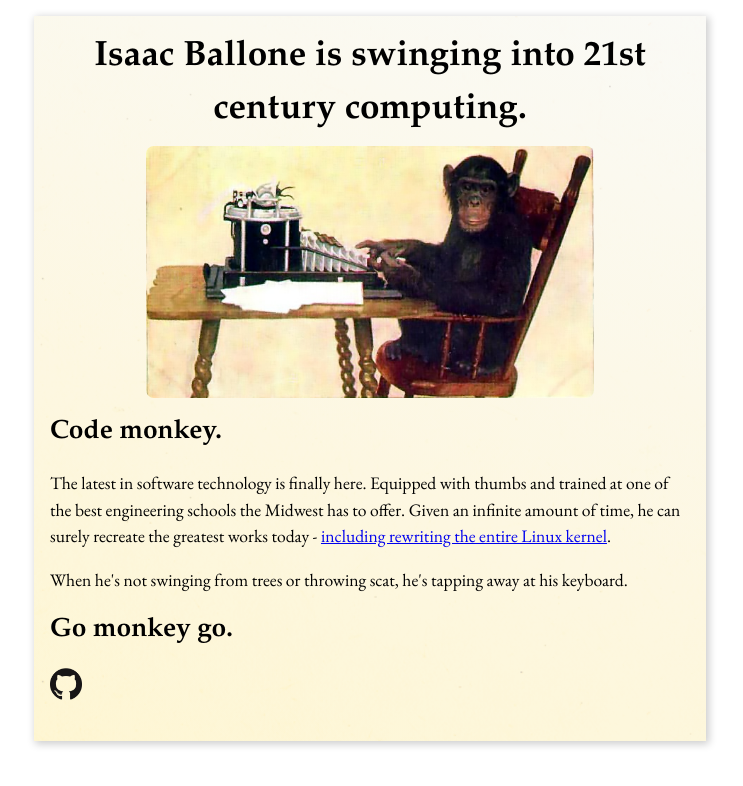
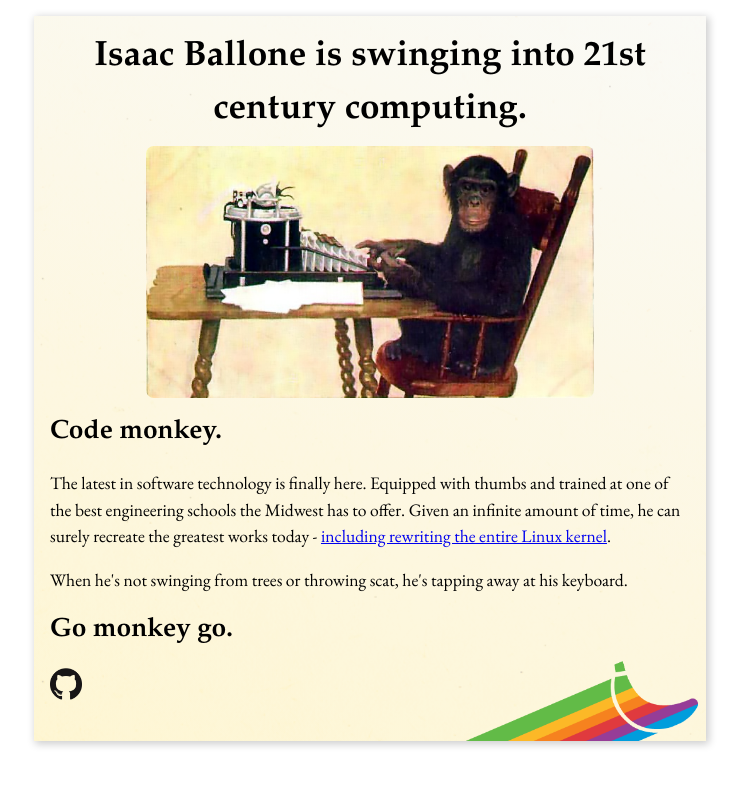
Before and after one commit to balloneij/balloneij.com, a plain HTML site: page index.html in a window 1280 px wide. Shown: the whole page, without its empty margins (270-1013 px from the left). Drawn offline with Linux system fonts and the light colour scheme.

Commit message:
Add rainbow

```diff
--- a/index.html
+++ b/index.html
@@ -49,6 +49,10 @@
         </a>
       </p>
 
+      <div class="rainbow-container">
+        <img class="rainbow" src="assets/images/different.png">
+      </div>
+
       <!--
            <div class="airplane">
            <div class="side top">
--- a/style.css
+++ b/style.css
@@ -33,6 +33,18 @@ h6 {
   background-size: contain;
   padding: 1rem;
   box-shadow: 2px 2px 8px 1px rgba(0, 0, 0, 0.2);
+}
+
+.rainbow-container {
+  position: relative;
+}
+
+.rainbow {
+  height: 5rem;
+  margin-top: auto;
+  position: absolute;
+  right: -0.5rem;
+  bottom: -1rem;
 }
 
 .icon {
```
